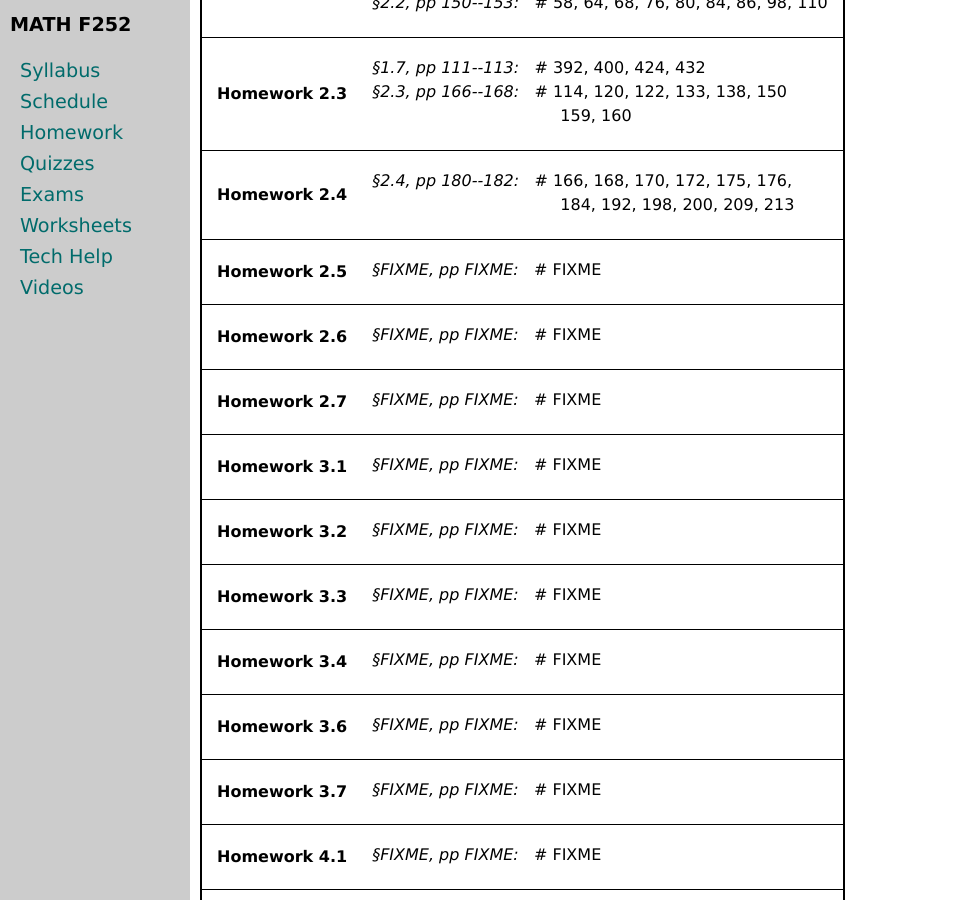
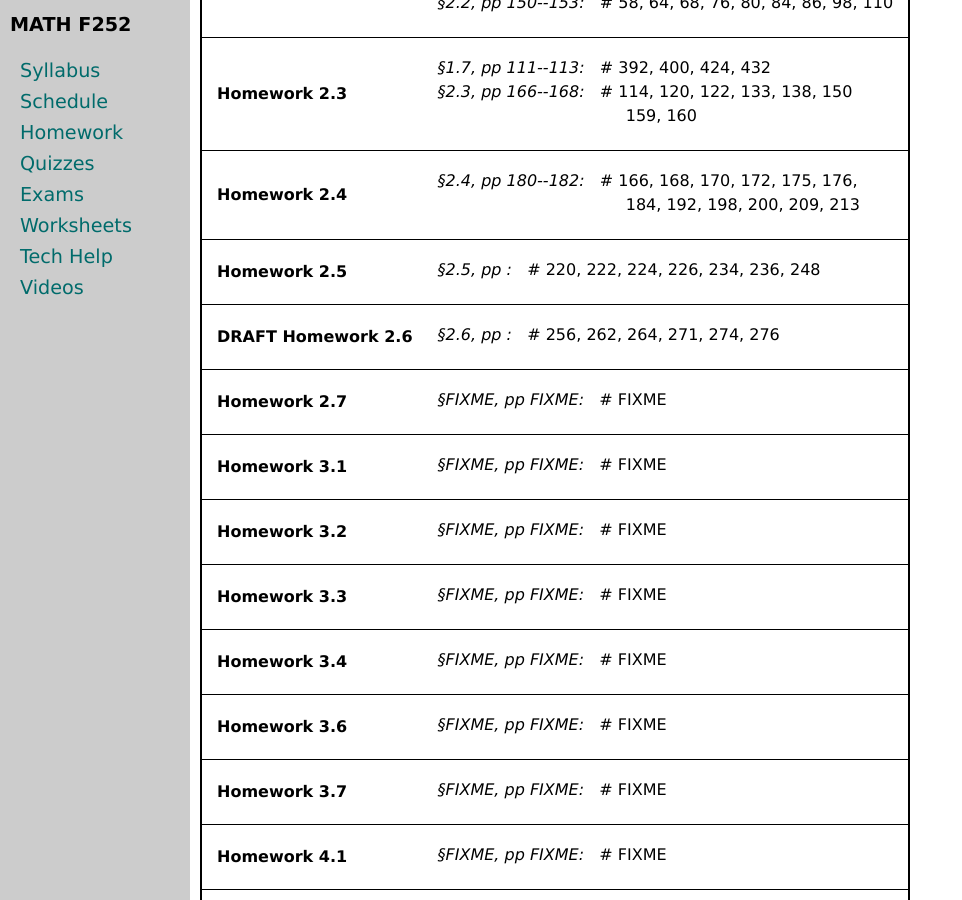
Before and after one commit to uaf-math/calc2, a Jekyll site: the page built from homework.md, in a window 1280 px wide and 900 px high, scrolled down 531 px. Shown: the whole window, without its empty margins (0-962 px from the left). Built offline with Jekyll 4.4.1, drawn with Linux system fonts in a browser that asks for light colours.

Commit message:
Next two homework assignments.

```diff
--- a/_data/homework.yml
+++ b/_data/homework.yml
@@ -42,14 +42,14 @@ homework:
     cont: 184, 192, 198, 200, 209, 213
 - name: Homework 2.5
   sections:
-  - section: FIXME
-    pages: FIXME
-    problems: FIXME
-- name: Homework 2.6
+  - section: 2.5
+    pages:
+    problems: 220, 222, 224, 226, 234, 236, 248
+- name: DRAFT Homework 2.6
   sections:
-  - section: FIXME
-    pages: FIXME
-    problems: FIXME
+  - section: 2.6
+    pages:
+    problems: 256, 262, 264, 271, 274, 276
 - name: Homework 2.7
   sections:
   - section: FIXME
```
